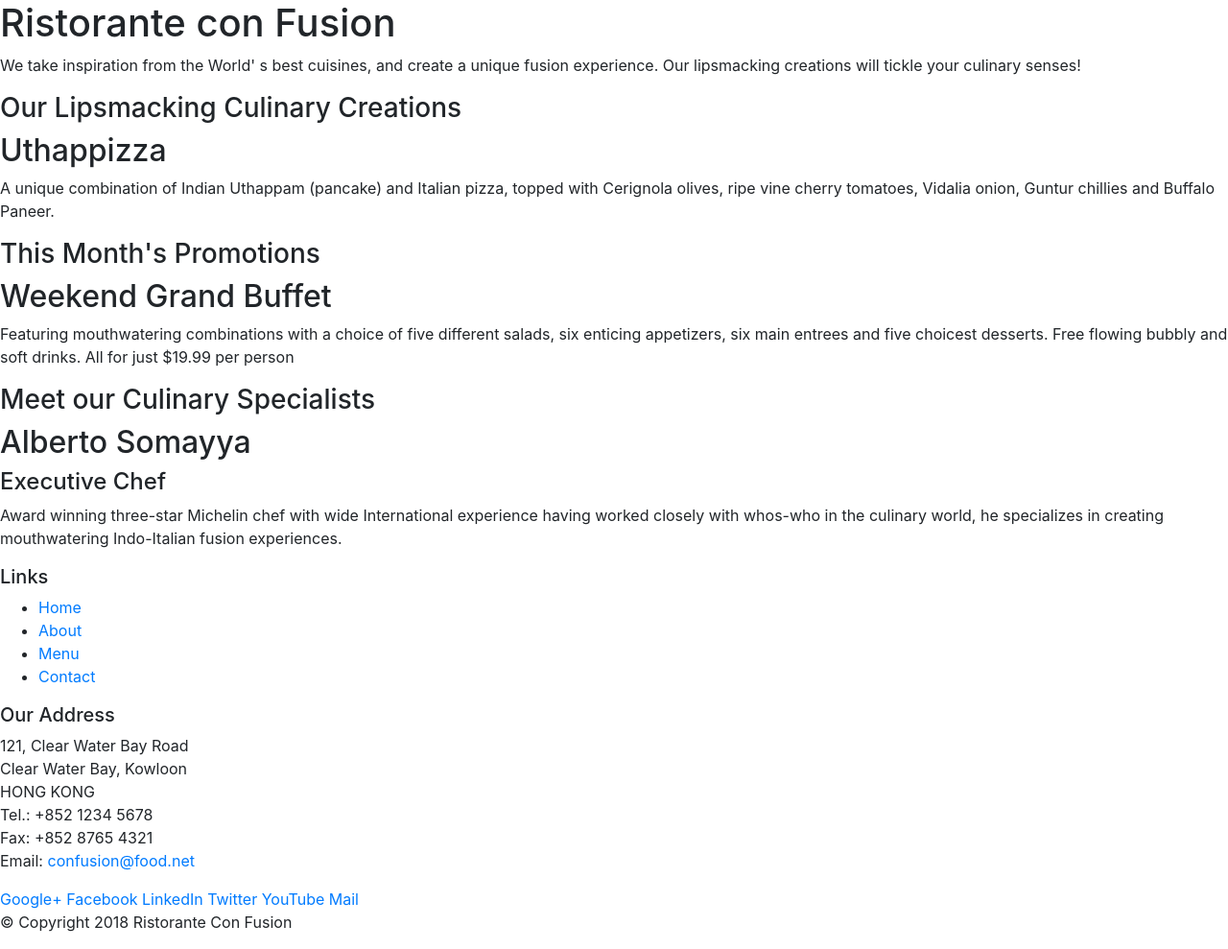
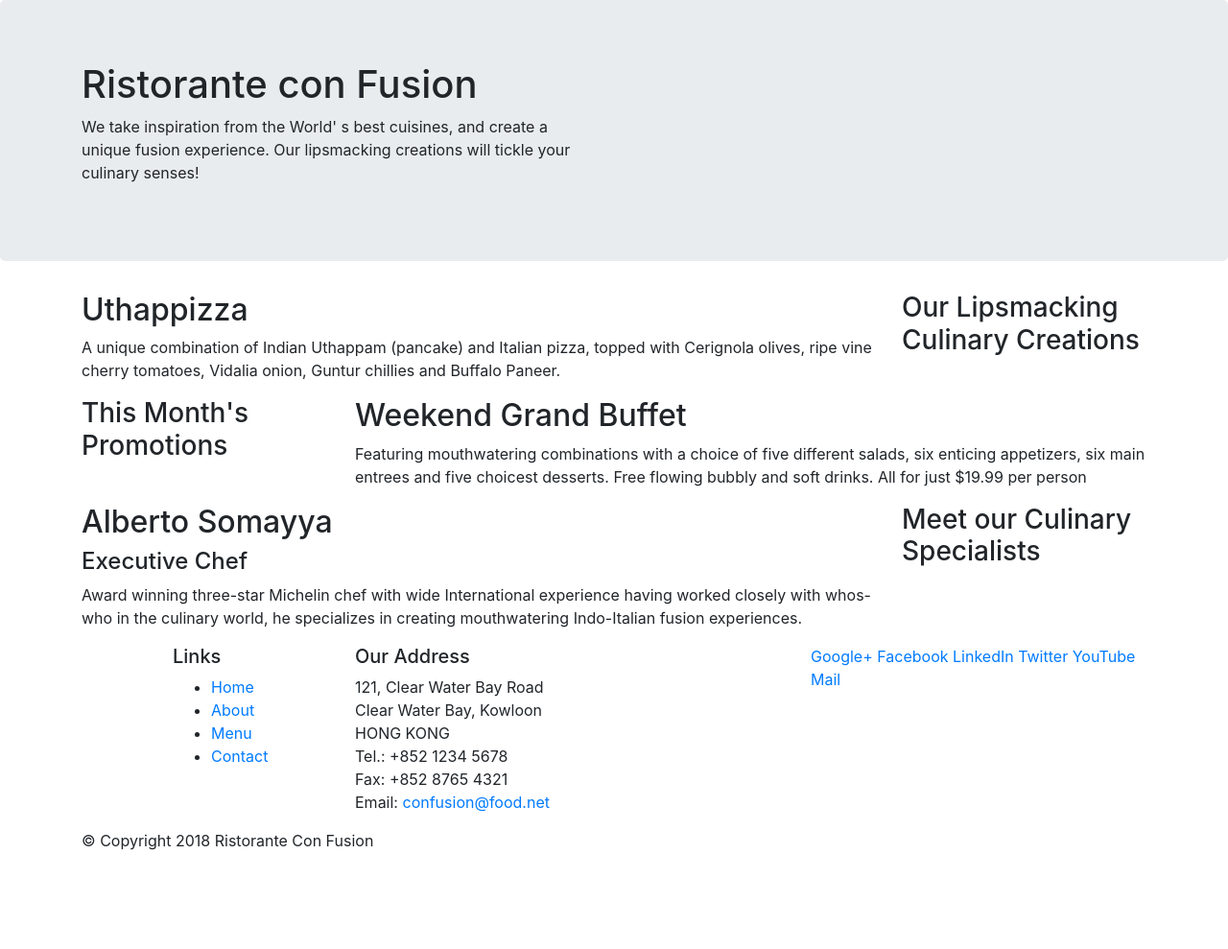
Before and after one commit to satwika1234/Coursera-FrontendWebDevlopment, a website: page index.html in a window 1280 px wide. Shown: the whole page at 96% size. After the commit the page ends 904 px from the top, so only its background shows below. Drawn offline with nearby package versions, Linux system fonts and the light colour scheme.

Commit message:
Bootstrap Grid Part-1

```diff
--- a/index.html
+++ b/index.html
@@ -15,46 +15,47 @@
 
 <body>
 
-    <header>
-        <div>
-            <div>
-                <div>
+    <header class="jumbotron">
+        <div class="container">
+            <div class="row">
+                <div class="col-12 col-sm-6">
                     <h1>Ristorante con Fusion</h1>
                     <p>We take inspiration from the World' s best cuisines, and create a unique fusion experience. Our lipsmacking creations will tickle your culinary senses!</p>
                 </div>
-                <div>
+                <div class="col-12 col-sm-6">
+
                 </div>
             </div>
         </div>
     </header>
 
-    <div>
-        <div>
-            <div>
+    <div class="container">
+        <div class="row">
+            <div class="col-12 col-sm-4 col-md-3 order-sm-last">
                 <h3>Our Lipsmacking Culinary Creations</h3>
             </div>
-            <div>
+            <div class="col col-sm-8 col-md-9 order-sm-first">
                 <h2>Uthappizza</h2>
                 <p>A unique combination of Indian Uthappam (pancake) and Italian pizza, topped with Cerignola olives, ripe vine cherry tomatoes, Vidalia onion, Guntur chillies and Buffalo Paneer.</p>
             </div>
         </div>
 
 
-        <div>
-            <div>
+        <div class="row">
+            <div class="col-12 col-sm-4 col-md-3">
                 <h3>This Month's Promotions</h3>
             </div>
-            <div>
+            <div class="col col-sm-8 col-md-9">
                 <h2>Weekend Grand Buffet</h2>
                 <p>Featuring mouthwatering combinations with a choice of five different salads, six enticing appetizers, six main entrees and five choicest desserts. Free flowing bubbly and soft drinks. All for just $19.99 per person </p>
             </div>
         </div>
 
-        <div>
-            <div>
+        <div class=" row ">
+            <div class="col-12 col-sm-4 col-md-3  order-sm-last">
                 <h3>Meet our Culinary Specialists</h3>
             </div>
-            <div>
+            <div class="col col-sm-8 col-md-9  order-sm-first">
                 <h2>Alberto Somayya</h2>
                 <h4>Executive Chef</h4>
                 <p>Award winning three-star Michelin chef with wide International experience having worked closely with whos-who in the culinary world, he specializes in creating mouthwatering Indo-Italian fusion experiences. </p>
@@ -63,18 +64,18 @@
     </div>
 
     <footer>
-        <div>
-            <div>
-                <div>
+        <div class=" container ">
+            <div class="row ">
+                <div class="col-4 offset-1 col-sm-2">
                     <h5>Links</h5>
                     <ul>
-                        <li><a href="#">Home</a></li>
-                        <li><a href="#">About</a></li>
-                        <li><a href="#">Menu</a></li>
-                        <li><a href="#">Contact</a></li>
+                        <li><a href="# ">Home</a></li>
+                        <li><a href="# ">About</a></li>
+                        <li><a href="# ">Menu</a></li>
+                        <li><a href="# ">Contact</a></li>
                     </ul>
                 </div>
-                <div>
+                <div class="col-7 col-sm-5">
                     <h5>Our Address</h5>
                     <address>
 		              121, Clear Water Bay Road<br>
@@ -82,31 +83,31 @@
 		              HONG KONG<br>
 		              Tel.: +852 1234 5678<br>
 		              Fax: +852 8765 4321<br>
-		              Email: <a href="mailto:confusion@food.net">confusion@food.net</a>
+		              Email: <a href="mailto:confusion@food.net ">confusion@food.net</a>
 		           </address>
                 </div>
-                <div>
+                <div class="col-12 col-sm-4">
                     <div>
-                        <a href="http://google.com/+">Google+</a>
+                        <a href="http://google.com/+ ">Google+</a>
                         <a href="http://www.facebook.com/profile.php?id=">Facebook</a>
-                        <a href="http://www.linkedin.com/in/">LinkedIn</a>
-                        <a href="http://twitter.com/">Twitter</a>
-                        <a href="http://youtube.com/">YouTube</a>
-                        <a href="mailto:">Mail</a>
+                        <a href=" http://www.linkedin.com/in/ ">LinkedIn</a>
+                        <a href="http://twitter.com/ ">Twitter</a>
+                        <a href="http://youtube.com/ ">YouTube</a>
+                        <a href="mailto: ">Mail</a>
                     </div>
                 </div>
             </div>
-            <div>
-                <div>
+            <div class="row">
+                <div class="col-auto">
                     <p>© Copyright 2018 Ristorante Con Fusion</p>
                 </div>
             </div>
         </div>
     </footer>
     <!-- jQuery first, then Popper.js, then Bootstrap JS. -->
-    <script src="node_modules/jquery/dist/jquery.slim.min.js"></script>
-    <script src="node_modules/popper.js/dist/umd/popper.min.js"></script>
-    <script src="node_modules/bootstrap/dist/js/bootstrap.min.js"></script>
+    <script src="node_modules/jquery/dist/jquery.slim.min.js "></script>
+    <script src="node_modules/popper.js/dist/umd/popper.min.js "></script>
+    <script src="node_modules/bootstrap/dist/js/bootstrap.min.js "></script>
 </body>
 
 </html>
```
